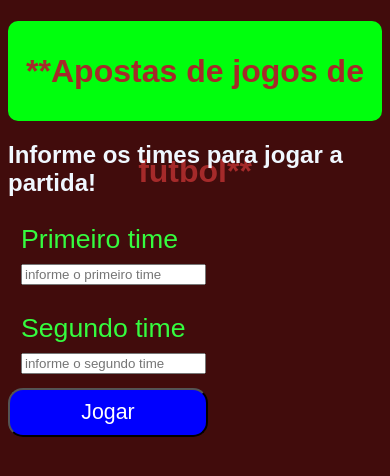
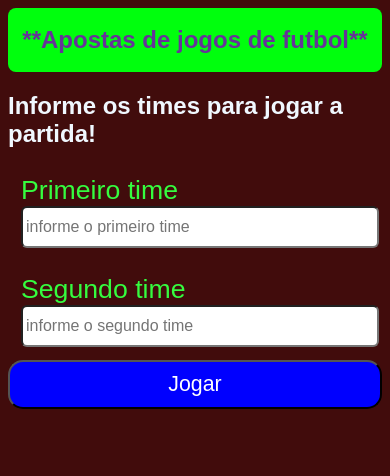
Before and after one commit to alan-10/apostas-futboll, a plain HTML site: page index.html in a window 390 px wide. Drawn offline with Linux system fonts and the light colour scheme.

Commit message:
implementei responsividade dividi e deixei o codigo mais limpo

```diff
--- a/index.html
+++ b/index.html
@@ -4,44 +4,17 @@
 <head>
     <meta charset="UTF-8">
     <meta name="viewport" content="width=device-width, initial-scale=1.0">
+    <link rel="stylesheet" href="./styles.css">
     <title>Apostas</title>
-    <style>
-        header {
-            font-family: fantasy;
-        }
 
-        body {
-            background-color: rgb(65, 12, 12);
-            font-family: Arial, Helvetica, sans-serif;
-        }
-
-        form#idForm {
-            margin: 13px;
-            color: rgb(53, 252, 63);
-            font-size: 20pt;
-        }
-
-        div#area {
-            background-color: rgb(0, 255, 13);
-            height: 100px;
-            text-align: center;
-            color: brown;
-            line-height: 100px;
-            border-radius: 10px;
-        }
-    </style>
 </head>
 
 <body>
     <header>
-        <div id="area">
+        <div id="area" class="div-area">
             <h1>**Apostas de jogos de futbol**</h1>
+        </div>
 
-
-        </div>
-        <div>
-
-        </div>
     </header>
     <main>
         <div>
@@ -49,20 +22,16 @@
             <form action="" id="idForm">
                 <p>
                     <label for="time1"> Primeiro time </label>
-                    <input type="text" id="time1" placeholder="informe o primeiro time">
+                    <input type="text" id="time1"class="input-text"  placeholder="informe o primeiro time">
 
                 </p>
                 <label for="time2">Segundo time</label>
-                <input type="text" id="time2" placeholder="informe o segundo time">
+                <input type="text" id="time2" class="input-text" placeholder="informe o segundo time">
 
 
 
             </form>
-            <button id="play" style="background-color:
-                blue;color: white;
-                padding: 10px;width:
-                200px;border-radius: 15px;
-                font-size: 16pt;"> Jogar
+            <button id="play"> Jogar
             </button>
         </div>
 
@@ -72,82 +41,7 @@
 
 
     </footer>
-    <script>
-        let buttonPay = document.querySelector('#play');
-        buttonPay.addEventListener('click',clicar);
-
-
-        let showResults = document.querySelector('#idShow');
-
-        let golsFeitoTime1;
-        let golsFeitoTime2;
-
-
-
-        function gerarNumerosAleatorios(min, max) {
-            golsFeitoTime1 = Math.floor(Math.random() * max) + min;
-            golsFeitoTime2 = Math.floor(Math.random() * max) + min;
-        }
-
-
-
-        function clicar() {
-            let golTime1Aposta = 0;
-            let goltime2Aposta = 0;
-
-            let time1 = document.querySelector('#time1').value;
-            let time2 = document.querySelector('#time2').value;
-
-            gerarNumerosAleatorios(0, 5);
-
-            if (time1 == '' || time2 == '') {
-                return alert('informe os times para jogar!');
-            } else {
-
-
-
-                let partida = confirm('Os times começaram a jogar! faça sua aposta no proximo passo!');
-
-                if (partida == false) {
-                    alert('Partida canselada')
-                } else {
-
-
-                golTime1Aposta = prompt(`Quantos gols o ${time1} marcou? `);
-                goltime2Aposta = prompt(`Quantos gols o ${time2} marcou? `)
-
-
-                showResults.innerHTML += `<h2> O placar final da partida foi:
-            <span style="color:rgb(53, 252, 63)" >${time1} <span style="color:black">${golsFeitoTime1}</span>
-                <span style="color:blue"> x </span>
-            <span style="color:black"> ${golsFeitoTime2}</span> ${time2} </span> </h2> `
-
-
-                showResults.innerHTML += `<h2> A sua aposta foi:
-            <span  style="color:rgb(53, 252, 63)"> ${time1} <span style="color:black">
-            ${golTime1Aposta}</span>
-             <span style="color:blue">x</span>
-               <span style="color:black">${goltime2Aposta}</span> ${time2} </span> </h2>`
-
-                if (golTime1Aposta == golsFeitoTime1 && goltime2Aposta == golsFeitoTime2) {
-                    showResults.innerHTML += `<h1 style="color:blue;background-color:black;width:300px;
-                 padding:10px;">PARAAAAABÉNS VOCÊ ACERTOU O  PLACAR! :)</h1> <hr/>`;
-                } else {
-                    showResults.innerHTML += `<h1 style="color:red;
-                 background-color:black;width:300px;
-                 padding:10px;"> <strong>QUE PENA,
-                  VOCÊ ERROU! TALVEZ NA PRÓXIMA! :( </strong></h1>  <hr/>`;
-                }
-
-            }
-
-                }
-
-
-
-
-        }
-    </script>
+    <script src="./main.js" ></script>
 </body>
 
 </html>
--- /dev/null
+++ b/main.js
@@ -0,0 +1,76 @@
+let buttonPay = document.querySelector('#play');
+buttonPay.addEventListener('click', clicar);
+
+
+let showResults = document.querySelector('#idShow');
+
+let golsFeitoTime1;
+let golsFeitoTime2;
+
+
+
+function gerarNumerosAleatorios(min, max) {
+  golsFeitoTime1 = Math.floor(Math.random() * max) + min;
+  golsFeitoTime2 = Math.floor(Math.random() * max) + min;
+}
+
+
+
+function clicar() {
+  let golTime1Aposta = 0;
+  let goltime2Aposta = 0;
+
+  let time1 = document.querySelector('#time1').value;
+  let time2 = document.querySelector('#time2').value;
+
+  gerarNumerosAleatorios(0, 5);
+
+  if (time1 == '' || time2 == '') {
+    return alert('informe os times para jogar!');
+  } else {
+
+
+
+    let partida = confirm('Os times começaram a jogar! faça sua aposta no proximo passo!');
+
+    if (partida == false) {
+      alert('Partida canselada')
+    } else {
+
+
+      golTime1Aposta = prompt(`Quantos gols o ${time1} marcou? `);
+      goltime2Aposta = prompt(`Quantos gols o ${time2} marcou? `)
+
+
+      showResults.innerHTML += `<h2> O placar final da partida foi:
+    <span style="color:rgb(53, 252, 63)" >${time1} <span style="color:black">${golsFeitoTime1}</span>
+        <span style="color:blue"> x </span>
+    <span style="color:black"> ${golsFeitoTime2}</span> ${time2} </span> </h2> `
+
+
+      showResults.innerHTML += `<h2> A sua aposta foi:
+    <span  style="color:rgb(53, 252, 63)"> ${time1} <span style="color:black">
+    ${golTime1Aposta}</span>
+     <span style="color:blue">x</span>
+       <span style="color:black">${goltime2Aposta}</span> ${time2} </span> </h2>`
+
+      if (golTime1Aposta == golsFeitoTime1 && goltime2Aposta == golsFeitoTime2) {
+        showResults.innerHTML += `<h1 style="color:blue;background-color:black;width:300px;
+         padding:10px;">PARAAAAABÉNS VOCÊ ACERTOU O  PLACAR! :)</h1> <hr/>`;
+      } else {
+        showResults.innerHTML += `<h1 style="color:red;
+         background-color:black;width:300px;
+         padding:10px;"> <strong>QUE PENA,
+          VOCÊ ERROU! TALVEZ NA PRÓXIMA! :( </strong></h1>  <hr/>`;
+      }
+
+    }
+    time1 = document.querySelector('#time1').value = '';
+    time1 = document.querySelector('#time2').value = '';
+
+  }
+
+
+
+
+}
--- /dev/null
+++ b/styles.css
@@ -0,0 +1,67 @@
+header {
+  font-family: fantasy;
+
+  display: flex;
+  align-items: center;
+  justify-content: center;
+  ;
+  width: 100%;
+}
+
+.div-area{
+  width: 100%;
+  display: flex;
+  align-items: center;
+  justify-content: center;
+  background-color: rgb(0, 255, 13);
+  font-size: 1rem;
+  color:rebeccapurple;
+  border-radius: 8px
+}
+
+body {
+  background-color: rgb(65, 12, 12);
+  font-family: Arial, Helvetica, sans-serif;
+}
+
+form#idForm {
+  margin: 13px;
+  color: rgb(53, 252, 63);
+  font-size: 20pt;
+}
+
+.input-text {
+  border-radius: 6px;
+  width: 300px;
+  height: 1.5rem;
+}
+
+#play{
+  background-color:
+                blue;color: white;
+                padding: 10px;width:
+                200px;border-radius: 15px;
+                font-size: 16pt;
+}
+#play:hover {
+  background-color: rgb(18, 18, 214);
+  font-size: 18px;
+}
+
+ @media(max-width:600px){
+  div#area  {
+    font-size: 12px;
+    padding: 2px;
+  }
+  input.input-text {
+    width: 100%;
+    height: 2rem;
+    border-radius: 6px;
+    padding: 3px;
+    font-size: 1rem;
+  }
+
+  button#play {
+    width: 100%;
+  }
+}
```
